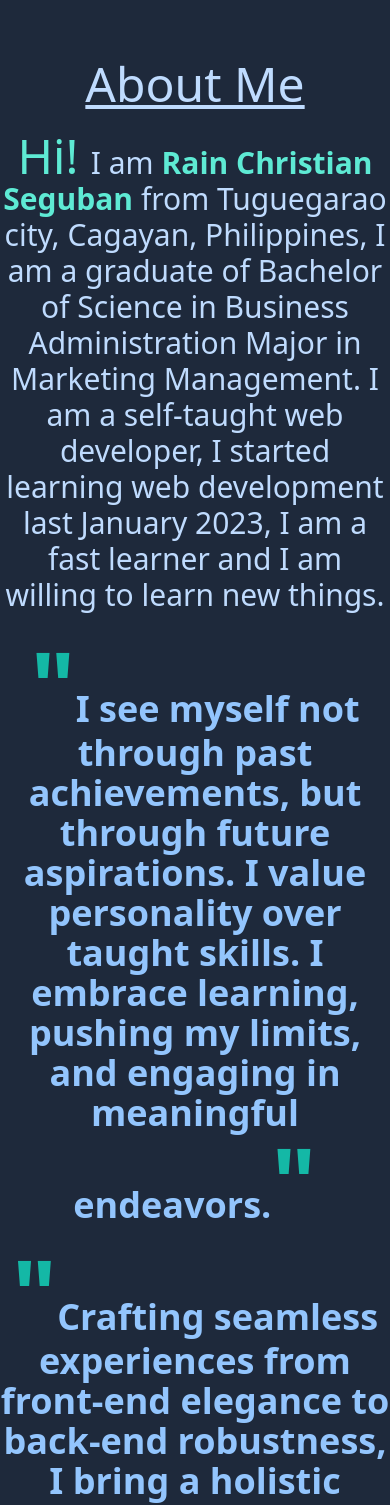
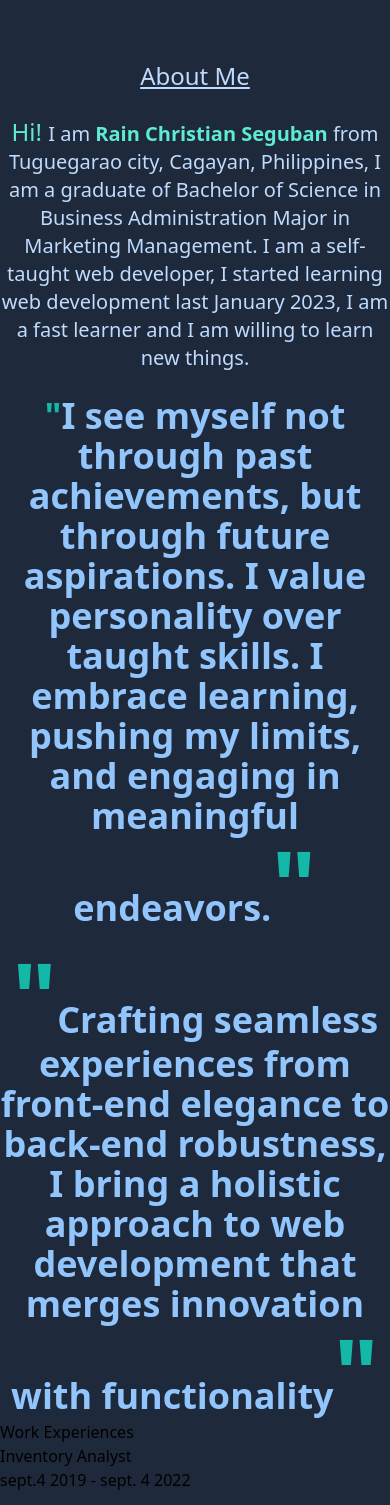
Before and after one commit to R8nDr0p/Rain_Portfolio, a React (Vite) app: page / in a window 390 px wide. Shown: the part 3440-4945 px from the top of the page. Built offline with nearby package versions, Linux system fonts and the light colour scheme.

Commit message:
added styling for reponsiveness and work experience

```diff
--- a/src/components/About.jsx
+++ b/src/components/About.jsx
@@ -6,13 +6,13 @@ const About = () => {
       <div className="container mx-auto pb-20">
         <div className="row flex flex-col gap-6">
           <div className="row">
-            <h1 className="text-center text-5xl text-blue-200 underline bg-slate-800">
+            <h1 className="text-center text-2xl md:text-5xl text-blue-200 underline bg-slate-800">
               About Me
             </h1>
           </div>
           <div className="row pb-20">
-            <p className="text-center text-3xl text-blue-200 ">
-              <span className={`text-5xl text-teal-300`}>Hi! </span>I am{" "}
+            <p className="text-center text-xl md:text-3xl text-blue-200 ">
+              <span className={`text-2xl md:text-5xl text-teal-300`}>Hi! </span>I am{" "}
               <span className="font-bold text-teal-300">
                 Rain Christian Seguban
               </span>{" "}
@@ -24,12 +24,15 @@ const About = () => {
             </p>
             <br />
             <p className="text-center text-4xl text-blue-300 font-bold">
-              <span className="text-8xl text-teal-500">"</span>I see myself not
+              <span className="text-4xl md:text-8xl text-teal-500">"</span>I see myself not
               through past achievements, but through future aspirations. I value
               personality over taught skills. I embrace learning, pushing my
               limits, and engaging in meaningful endeavors.
               <span className="text-8xl text-teal-500">"</span>
             </p>
+            <h1 className={blur}>
+
+            </h1>
             <p className="text-4xl text-blue-300 pt-4 text-center font-bold">
               <span className="text-8xl text-teal-500">"</span>Crafting seamless
               experiences from front-end elegance to back-end robustness, I
@@ -37,17 +40,28 @@ const About = () => {
               innovation with functionality
               <span className="text-8xl text-teal-500">"</span>
             </p>
+            <h3>
+              Work Experiences
+            </h3>
+            <div>
+            <p>
+              Inventory Analyst
+            </p>
+              <p>
+                sept.4 2019 - sept. 4 2022
+              </p>
+            </div>
             <div className="m-3 flex justify-center space-x-2">
               <a
                 href={resume}
                 download
-                className=" btn my-3 py-2 px-4 rounded text-2xl text-blue-100 bg-cyan-700 shadow-lg shadow-cyan-500/25 hover:text-white hover:shadow-cyan-500/100 hover:scale-125 transition duration-200"
+                className="text-center btn my-3 py-2 px-4 rounded text-md md:text-2xl text-blue-100 bg-cyan-700 shadow-lg shadow-cyan-500/25 hover:text-white hover:shadow-cyan-500/100 hover:scale-125 transition duration-200"
               >
                 Download CV
               </a>
               <a
                 href="https://assets.kodego.ph/public/isa/b52goDyLX1HtOoCIWcKA7FkmdTxrvWYXETtXojZi.pdf"
-                className=" btn my-3 py-2 px-4 rounded text-2xl text-blue-100 bg-cyan-700 shadow-lg shadow-cyan-500/25 hover:text-white hover:shadow-cyan-500/100 hover:scale-125 transition duration-200"
+                className="text-center btn my-3 py-2 px-4 rounded text-md md:text-2xl text-blue-100 bg-cyan-700 shadow-lg shadow-cyan-500/25 hover:text-white hover:shadow-cyan-500/100 hover:scale-125 transition duration-200"
               >
                 View Certificate
               </a>
```
